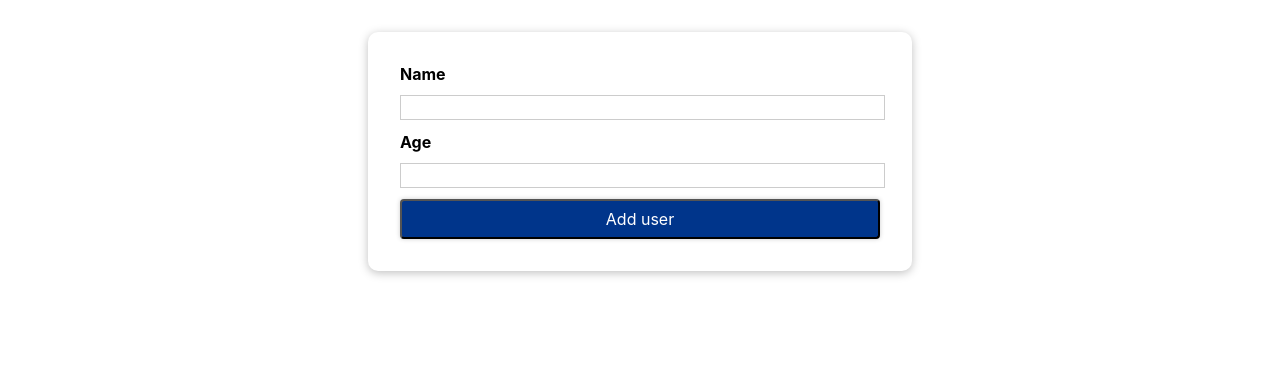
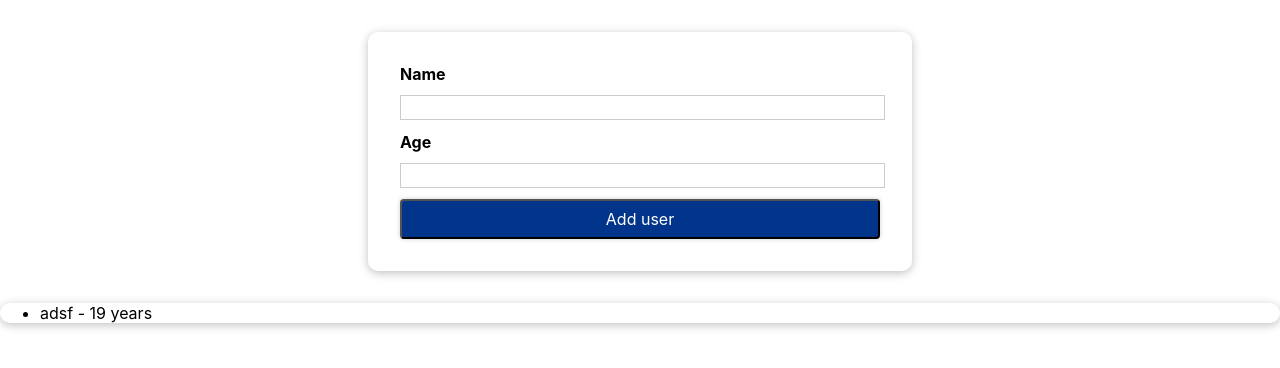
Before and after one commit to panaram1ks/user-list-app, a React (Create React App) app: page / in a window 1280 px wide. Shown: the top 368 px of the page. Built offline with nearby package versions, Linux system fonts and the light colour scheme.

Commit message:
create userList and style

```diff
--- a/src/App.js
+++ b/src/App.js
@@ -1,9 +1,11 @@
 import CreateUser from "./components/Users/CreateUser";
+import UserList from "./components/Users/UserList";
 
 function App() {
   return (
     <div>
       <CreateUser></CreateUser>
+      <UserList users={[{name: "adsf", age: 19}]}></UserList>
     </div>
   );
 }
--- /dev/null
+++ b/src/components/Users/UserList.js
@@ -0,0 +1,18 @@
+import Card from "../UI/Card";
+import styles from "./CreateUser.module.css";
+
+const UserList = (props) => {
+  return (
+    <Card className={styles.user}>
+      <ul>
+        {props.users.map((user) => (
+          <li>
+            {user.name} - {user.age} years
+          </li>
+        ))}
+      </ul>
+    </Card>
+  );
+};
+
+export default UserList;
```
Also changed, not shown: src/components/Users/UserList.module.css (added, +16 -0 lines).
